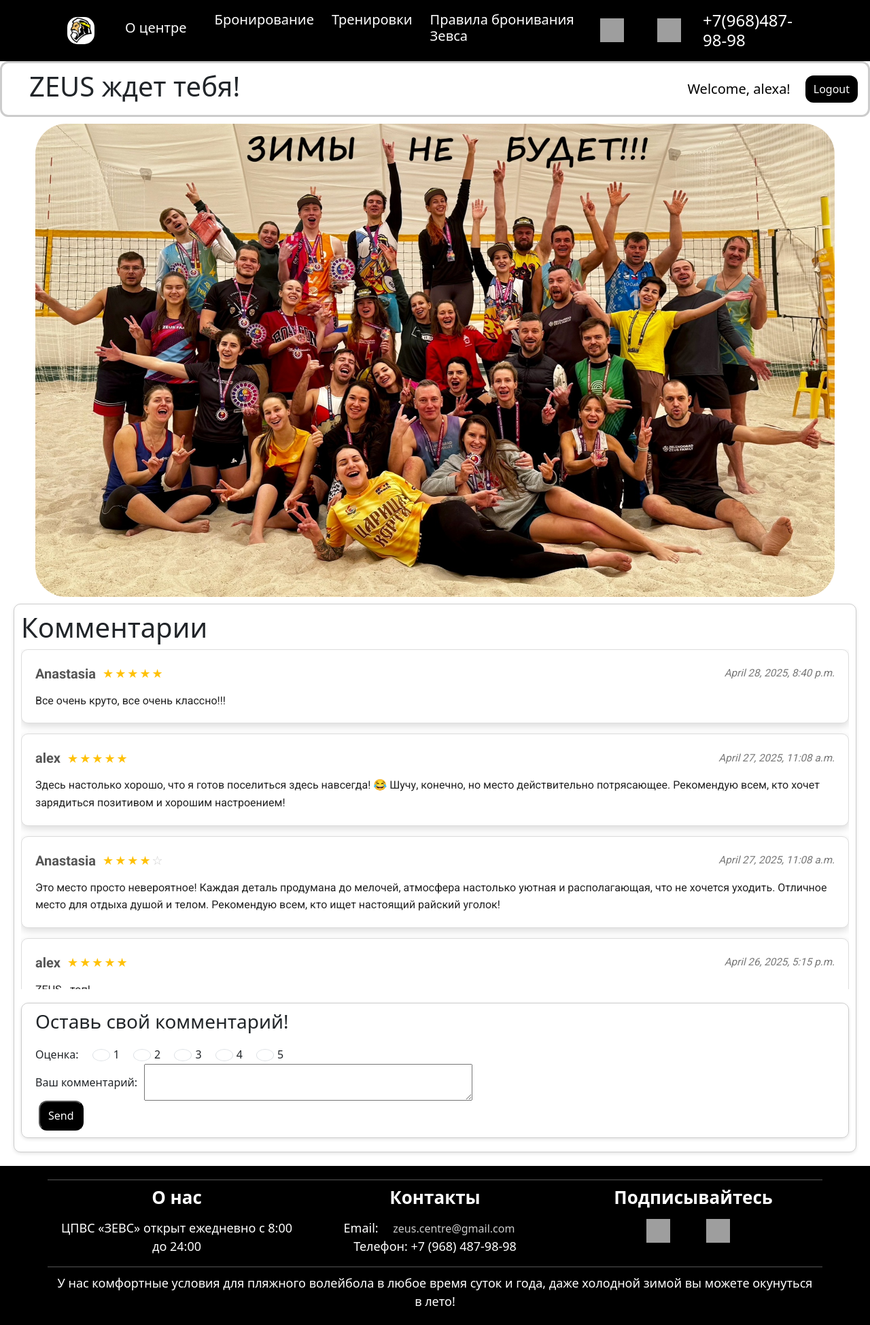
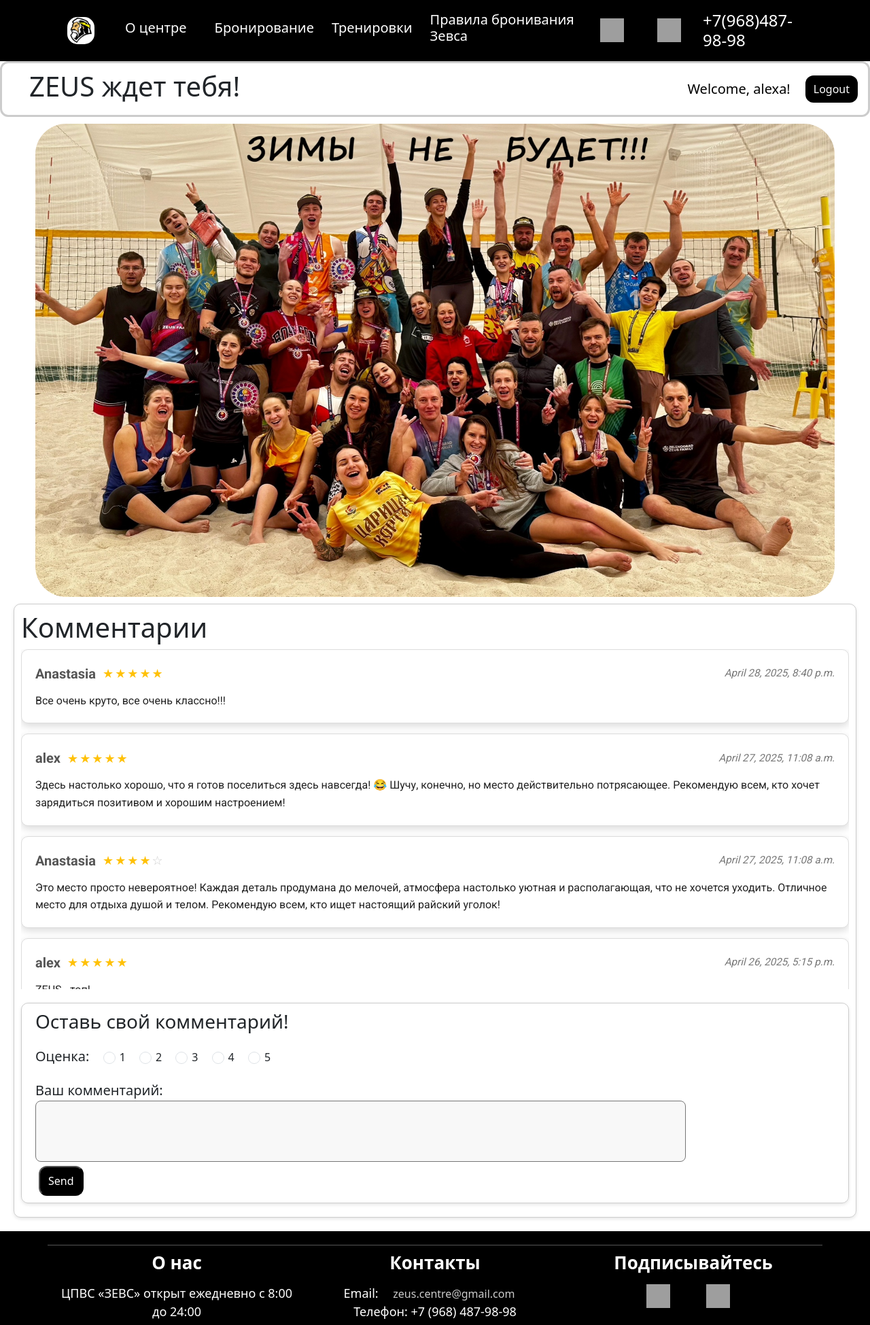
Before and after one commit to alex-arkh-aaa/ZEUS, a Django app: page / in a window 1280 px wide. Shown: the top 1949 px of the page at 68% size. Run offline with Django 4.2, Linux system fonts and the light colour scheme; a user stored in the database is signed in; data comes from the database, SQL or seed files in the repository; both versions use the stored data as it was after the commit; grey boxes are pictures that could not be loaded.

Commit message:
verstka leave the comment

```diff
--- a/templates/base.html
+++ b/templates/base.html
@@ -38,7 +38,7 @@
 			<span class="navbar-toggler-icon"></span>
 		</button>
 		<div class="collapse navbar-collapse" id="navbarText">
-			<ul class="navbar-nav me-auto mb-2 mb-lg-0">
+			<ul class="navbar-nav me-auto mb-2 mb-lg-0 d-flex align-items-center">
 				<li class="nav-item active">
 					<a class="nav-link active" aria-current="page" href="http://127.0.0.1:8000/bookings/">
 						<h5 class="text-white">Бронирование</h5>
--- a/templates/main_page.html
+++ b/templates/main_page.html
@@ -39,36 +39,36 @@
     {% if request.user.is_authenticated %}
     <form method="post" action="/" id="commentForm">  <!-- Добавили id -->
         {% csrf_token %}
-        <div>
+        <div style="margin-bottom: 20px;">
           <div class="form-check-inline">
-            <label for="rating">Оценка:</label>
+            <label for="rating" style="font-size: 20px;">Оценка:</label>
           </div>
           <div class="form-check form-check-inline">
-            <input class="form-check-input" type="radio" name="rating_value" id="inlineRadio1" value="1">
+            <input class="form-check-input" type="radio" name="rating_value" id="inlineRadio1" value="1" style="padding: 8px;">
             <label class="form-check-label" for="inlineRadio1">1</label>
           </div>
           <div class="form-check form-check-inline">
-            <input class="form-check-input" type="radio" name="rating_value" id="inlineRadio2" value="2">
+            <input class="form-check-input" type="radio" name="rating_value" id="inlineRadio2" value="2" style="padding: 8px;">
             <label class="form-check-label" for="inlineRadio2">2</label>
           </div>
           <div class="form-check form-check-inline">
-            <input class="form-check-input" type="radio" name="rating_value" id="inlineRadio3" value="3">
+            <input class="form-check-input" type="radio" name="rating_value" id="inlineRadio3" value="3" style="padding: 8px;">
             <label class="form-check-label" for="inlineRadio3">3</label>
           </div>
           <div class="form-check form-check-inline">
-            <input class="form-check-input" type="radio" name="rating_value" id="inlineRadio4" value="4">
+            <input class="form-check-input" type="radio" name="rating_value" id="inlineRadio4" value="4" style="padding: 8px;">
             <label class="form-check-label" for="inlineRadio4">4</label>
           </div>
           <div class="form-check form-check-inline">
-            <input class="form-check-input" type="radio" name="rating_value" id="inlineRadio5" value="5">
+            <input class="form-check-input" type="radio" name="rating_value" id="inlineRadio5" value="5" style="padding: 8px;">
             <label class="form-check-label" for="inlineRadio5">5</label>
           </div>
         </div>
 
         <div style="display: flex; align-items: center;">
-          <label style="margin-right: 10px;" for="comment">Ваш комментарий:</label>
-          <textarea id="comment" name="comment" rows="2" cols="50"></textarea>
+          <label style="margin-right: 10px; font-size: 20px;" for="comment">Ваш комментарий:</label>
         </div>
+        <textarea class="text_area" id="comment" name="comment" rows="3" cols="100"></textarea>
         <div id="errorMessage" style="color: red;"></div>  <!-- Место для сообщений об ошибках -->
         <input type="submit" value="Send"/>
       </form>
@@ -192,6 +192,13 @@
     color: #ffc107; /* Цвет заполненных звезд (золотой) */
   }
 
+  .text_area {
+    border-radius: 8px;
+  background-color: #f8f8f8;
+  resize: none;
+  padding: 8px;
+  }
+
 
 </style>
 
```
Also changed, not shown: db.sqlite3.
